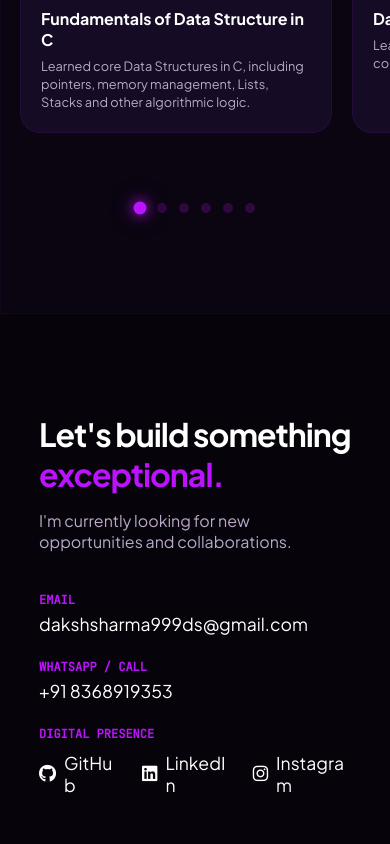
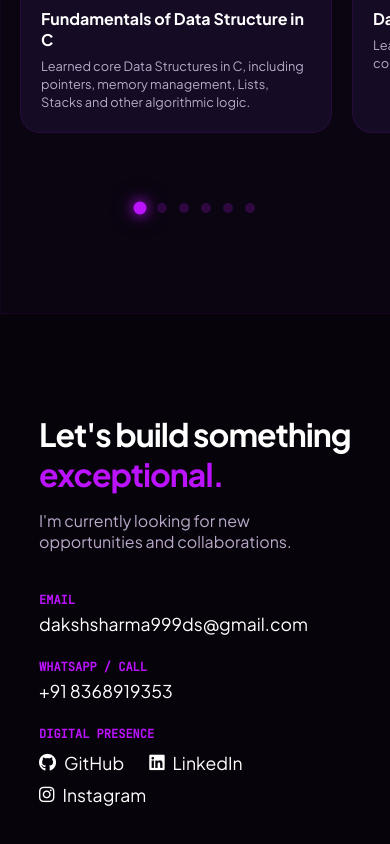
Before and after one commit to dakshsharma99ds/Daksh-Sharma-Portfolio, a React (Vite) app: page / in a window 390 px wide. Shown: the part 7184-8028 px from the top of the page. Built offline with nearby package versions, Linux system fonts and the light colour scheme.

Commit message:
Update App.css

```diff
--- a/src/App.css
+++ b/src/App.css
@@ -16,6 +16,14 @@ body.lock-scroll {
 
 body.lock-scroll nav {
   padding-right: calc(10% + var(--scrollbar-width));
+}
+
+body.lock-scroll .back-to-top {
+  right: calc(30px + var(--scrollbar-width));
+}
+
+body.lock-scroll .mobile-menu-container {
+  right: calc(5% + var(--scrollbar-width));
 }
 
 .aurora-left, .aurora-right {
@@ -171,6 +179,7 @@ nav {
     background: transparent;
     backdrop-filter: none;
     border-bottom: none;
+    pointer-events: none;
 }
 
 .nav-links {
@@ -185,6 +194,7 @@ nav {
     border-radius: 100px;
     border: 1px solid rgba(188, 19, 254, 0.15);
     box-shadow: 0 8px 32px 0 rgba(0, 0, 0, 0.4);
+    pointer-events: auto;
 }
 
 .nav-active-pill {
@@ -223,6 +233,7 @@ nav {
     font-size: 1.1rem;
     letter-spacing: 0.5px;
     transition: all 0.4s ease;
+    pointer-events: auto;
 }
 
 .mobile-nav-brand.active-brand {
@@ -234,6 +245,7 @@ nav {
     display: none;
     position: absolute;
     right: 5%;
+    pointer-events: auto;
 }
 
 .hamburger {
@@ -963,6 +975,13 @@ nav {
     color: var(--accent);
 }
 
+@media (max-width: 768px) {
+    .digital-links {
+        flex-wrap: wrap;
+        row-gap: 10px !important;
+    }
+}
+
 .back-to-top {
     position: fixed;
     bottom: 30px;
@@ -978,7 +997,7 @@ nav {
     text-decoration: none;
     z-index: 1000;
     box-shadow: 0 0 20px var(--accent-glow);
-    transition: all 0.4s cubic-bezier(0.16, 1, 0.3, 1);
+    transition: opacity 0.4s cubic-bezier(0.16, 1, 0.3, 1), transform 0.4s cubic-bezier(0.16, 1, 0.3, 1), box-shadow 0.4s cubic-bezier(0.16, 1, 0.3, 1);
     cursor: pointer;
     border: none;
     opacity: 0;
@@ -1179,8 +1198,6 @@ nav {
     .hero-desc { text-align: center !important; }
     .nav-bubble a { border-radius: 8px !important; }
     .hero-text .label-container{margin-top: -23px;}
-
-    /* New Mobile Video Fullscreen Buttons */
     .video-fs-btn {
         display: flex;
         position: absolute;
@@ -1215,7 +1232,6 @@ nav {
         backdrop-filter: blur(5px);
     }
 
-    /* Mobile Fullscreen Video Active State */
     .modal-video-container.mobile-fs-active {
         position: fixed !important;
         top: 0 !important;
@@ -1234,7 +1250,6 @@ nav {
         border-radius: 0 !important;
     }
 
-    /* YouTube Style Edge Progress Bar Adjustments for Mobile */
     .modal-video-container {
         overflow: visible !important;
     }
```
